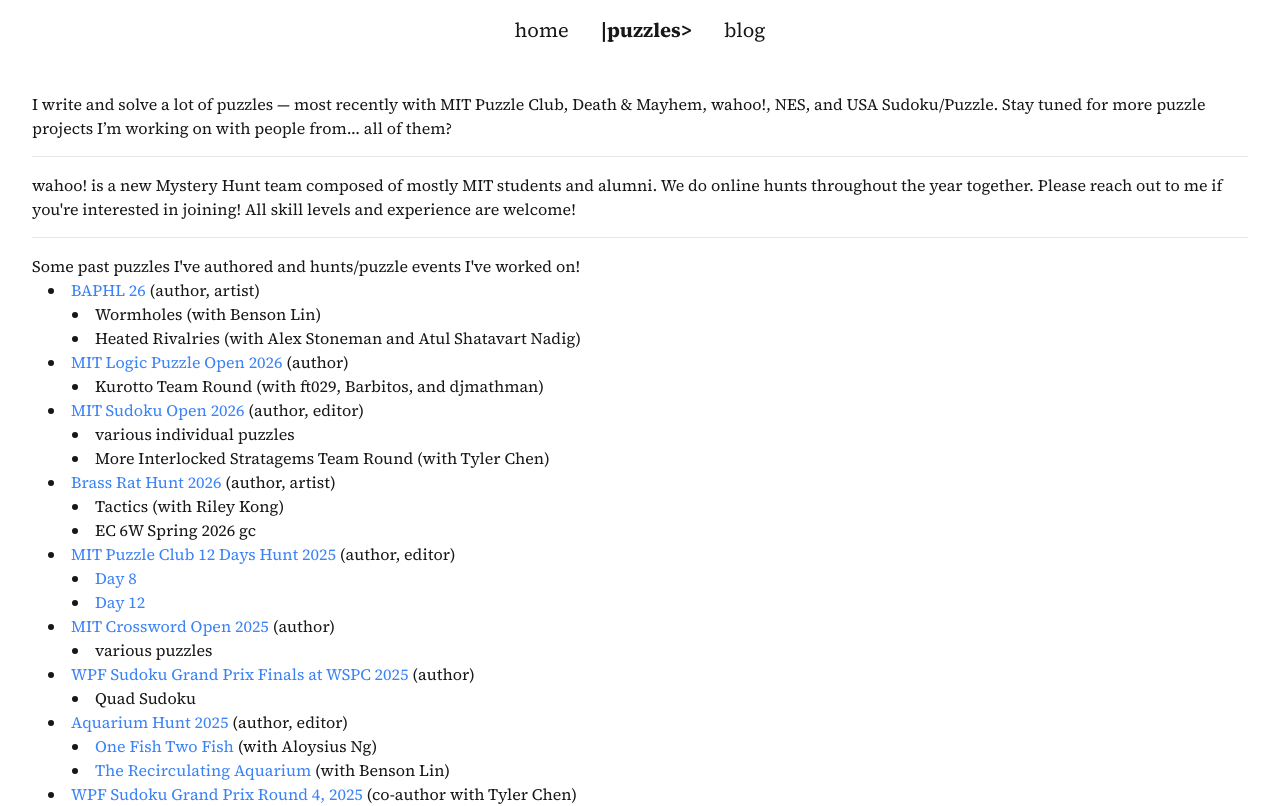
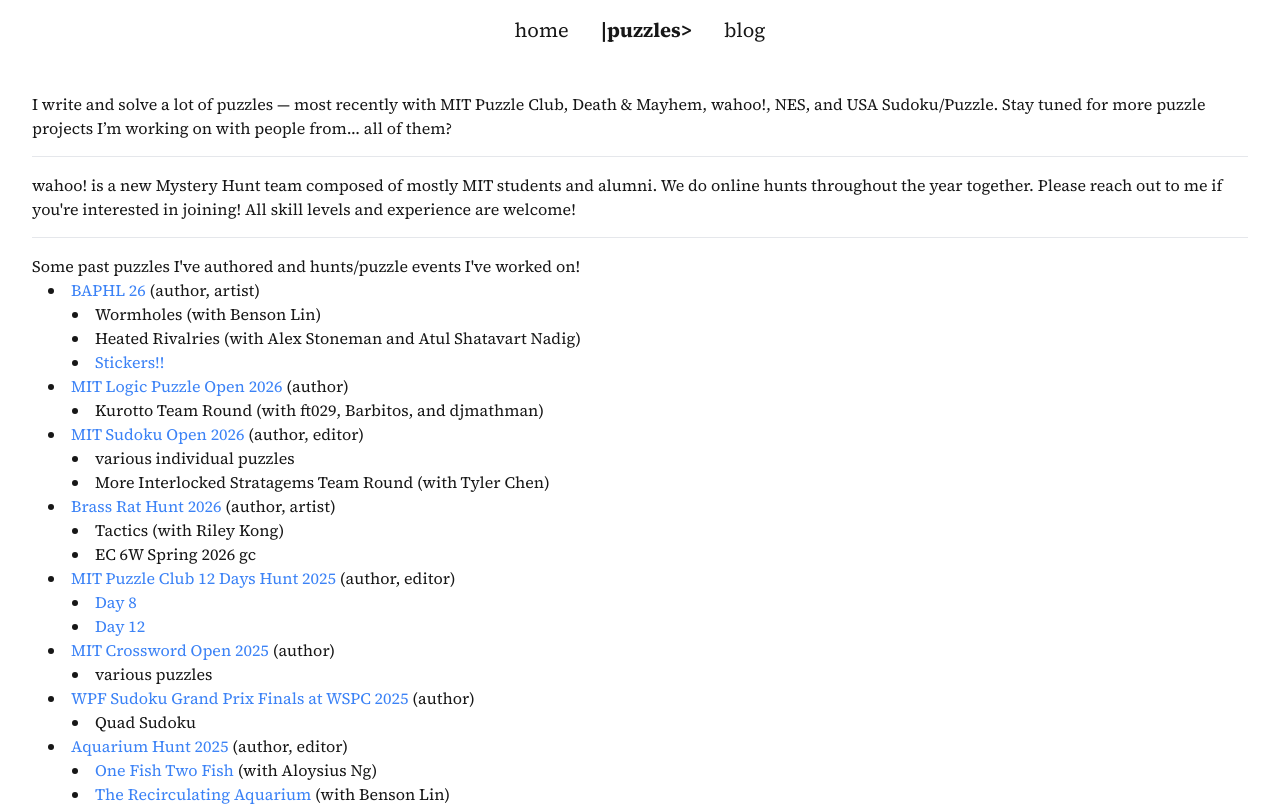
Before and after one commit to rchang0/rchang0.github.io, a Next.js app: page /puzzles in a window 1280 px wide. Shown: the top 806 px of the page. Built offline with nearby package versions, Linux system fonts and the light colour scheme.

Commit message:
Update page.tsx

```diff
--- a/app/puzzles/page.tsx
+++ b/app/puzzles/page.tsx
@@ -38,6 +38,16 @@
             </li>
             <li>
               Heated Rivalries (with Alex Stoneman and Atul Shatavart Nadig)
+            </li>
+            <li>
+              <a
+                href="https://drive.google.com/file/d/1EHM7KzKaaCgfdvYM4O1vIDQJcJf3fCkW/view?usp=sharing"
+                target="_blank"
+                rel="noopener noreferrer"
+                className="text-blue-500 visited:text-purple-600 hover:underline"
+              >
+                Stickers!!
+              </a>{" "}
             </li>
           </ul>
         </li>
```
